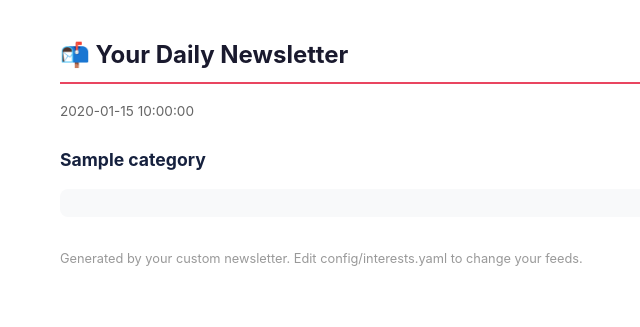
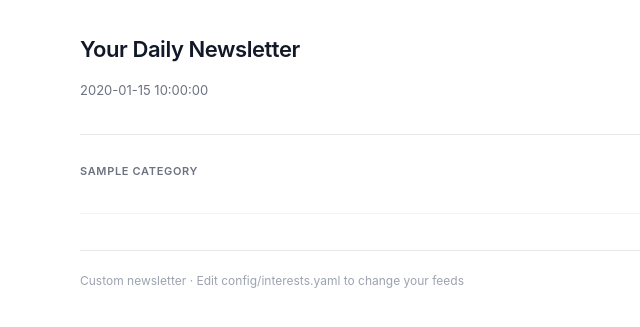
Before and after one commit to henryw8/custom-newsletter, a Python web app: template templates/newsletter.html in a window 1280 px wide. Shown: the top 327 px of the page, without its empty margins (280-920 px from the left). Run offline with Jinja, Linux system fonts and the light colour scheme; the template is opened without the code that fills it: most values are stand-ins (such as "Sample title", 1, 10 or a date in 2020).

Commit message:
Update newsletter.html
better aesthetic

```diff
--- a/templates/newsletter.html
+++ b/templates/newsletter.html
@@ -5,29 +5,90 @@
   <meta name="viewport" content="width=device-width, initial-scale=1.0">
   <title>Your Daily Newsletter</title>
   <style>
-    /* Inline styles for email clients - many strip <style> blocks */
-    body { font-family: -apple-system, BlinkMacSystemFont, 'Segoe UI', Roboto, sans-serif; line-height: 1.6; color: #333; max-width: 600px; margin: 0 auto; padding: 20px; }
-    h1 { color: #1a1a2e; font-size: 1.5rem; border-bottom: 2px solid #e94560; padding-bottom: 8px; }
-    h2 { color: #16213e; font-size: 1.1rem; margin-top: 24px; }
-    a { color: #e94560; text-decoration: none; }
-    a:hover { text-decoration: underline; }
-    .article { margin-bottom: 16px; padding: 12px; background: #f8f9fa; border-radius: 8px; }
-    .article-title { font-weight: 600; margin-bottom: 4px; }
-    .meta { font-size: 0.85rem; color: #666; }
-    .footer { margin-top: 32px; font-size: 0.8rem; color: #999; }
+    body {
+      font-family: -apple-system, BlinkMacSystemFont, 'Segoe UI', Roboto, 'Helvetica Neue', sans-serif;
+      line-height: 1.6;
+      color: #374151;
+      max-width: 560px;
+      margin: 0 auto;
+      padding: 32px 24px;
+      background: #ffffff;
+    }
+    .header {
+      margin-bottom: 28px;
+      padding-bottom: 20px;
+      border-bottom: 1px solid #e5e7eb;
+    }
+    h1 {
+      color: #111827;
+      font-size: 1.375rem;
+      font-weight: 600;
+      letter-spacing: -0.02em;
+      margin: 0 0 4px 0;
+    }
+    .date {
+      font-size: 0.8125rem;
+      color: #6b7280;
+      font-weight: 400;
+    }
+    .category {
+      font-size: 0.6875rem;
+      font-weight: 600;
+      letter-spacing: 0.06em;
+      text-transform: uppercase;
+      color: #6b7280;
+      margin: 28px 0 12px 0;
+    }
+    .category:first-of-type { margin-top: 0; }
+    .article {
+      margin-bottom: 20px;
+      padding-bottom: 20px;
+      border-bottom: 1px solid #f3f4f6;
+    }
+    .article:last-child { border-bottom: none; margin-bottom: 0; padding-bottom: 0; }
+    .article-title {
+      font-weight: 600;
+      font-size: 0.9375rem;
+      line-height: 1.45;
+      margin-bottom: 6px;
+    }
+    .article-title a {
+      color: #111827;
+      text-decoration: none;
+    }
+    .article-title a:hover { color: #2563eb; }
+    .article-summary {
+      font-size: 0.875rem;
+      color: #4b5563;
+      line-height: 1.55;
+      margin: 0 0 8px 0;
+    }
+    .meta {
+      font-size: 0.75rem;
+      color: #9ca3af;
+    }
+    .footer {
+      margin-top: 36px;
+      padding-top: 20px;
+      font-size: 0.75rem;
+      color: #9ca3af;
+      border-top: 1px solid #e5e7eb;
+    }
   </style>
 </head>
 <body>
-  <h1>📬 Your Daily Newsletter</h1>
-  <p class="meta">{{ date }}</p>
+  <div class="header">
+    <h1>Your Daily Newsletter</h1>
+    <p class="date">{{ date }}</p>
+  </div>
 
   {% for category, items in by_category.items() %}
-  <h2>{{ category }}</h2>
+  <h2 class="category">{{ category }}</h2>
   {% for article in items %}
   <div class="article">
     <div class="article-title"><a href="{{ article.link }}">{{ article.title }}</a></div>
     {% if article.summary %}
-    <p>{{ article.summary }}</p>
+    <p class="article-summary">{{ article.summary }}</p>
     {% endif %}
     <div class="meta">{{ article.source }}{% if article.published %} · {{ article.published }}{% endif %}</div>
   </div>
@@ -35,7 +96,7 @@
   {% endfor %}
 
   <div class="footer">
-    Generated by your custom newsletter. Edit config/interests.yaml to change your feeds.
+    Custom newsletter · Edit config/interests.yaml to change your feeds
   </div>
 </body>
 </html>
```
